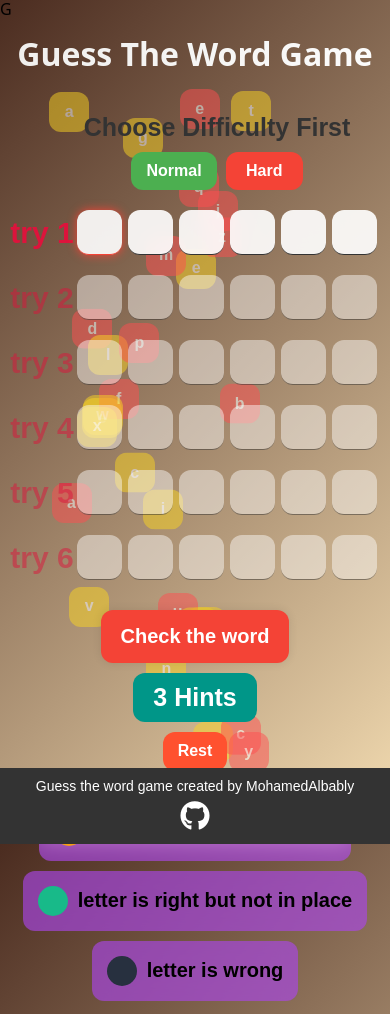
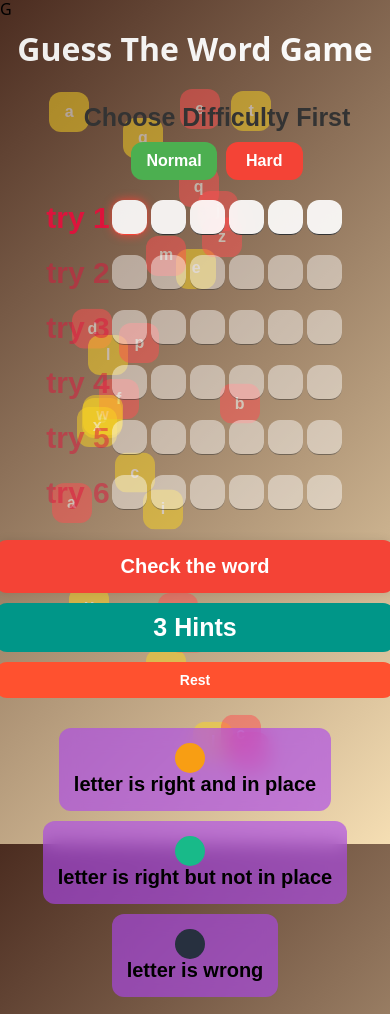
Before and after one commit to MohamedAlbably/Guess-The-Word-Game-, a plain HTML site: page index.html in a window 390 px wide. Shown: the top 1014 px of the page. Drawn offline with Linux system fonts and the light colour scheme; a web font is replaced by a local one.

Commit message:
Update guess.css

```diff
--- a/guess.css
+++ b/guess.css
@@ -212,13 +212,14 @@ p
 }
 
 footer{
-    position: fixed ;
+    position: relative;
     text-align: center;
     padding: 10px;
     background-color:#333;
-    bottom: 0;
+    bottom: -300px;
     left: 0;
-    width: 100%;
+    top: 50%;
+    width: 109%;
     font-size: 14px;
     color:white;
     font-family: Arial, Helvetica, sans-serif;
@@ -379,9 +380,9 @@ h2
         margin: 0 3px;
     }
     .control {
-        padding: 10px 15px;
+        padding: 10px 50px;
         font-size: 16px;
-        flex-direction: column;
+        flex-direction: row;
     }
 
     h1 {
@@ -420,13 +421,13 @@ h2
     }
 }
 
-        @media (max-width: 480px) {
+       /* @media (max-width: 480px) {
             h1 {
                 font-size: 30px;
             }
             .game-area input {
                 width: 40px;
-                height: 40px;
+                height: 50px;
                 font-size: 40px;
             }
             .massege {
@@ -435,5 +436,40 @@ h2
             .massege span {
                 font-size: 36px;
             }
+        }*/
 
-        }
+        @media (max-width: 480px) {
+    .game-area .inputs input {
+        width: 35px;
+        height: 35px;
+        font-size: 25px;
+        margin: 0 2px;
+    }
+
+    .control {
+        flex-direction: column;
+        gap: 5px;
+    }
+
+    .control .chack,
+    .control .hint,
+    .control .rest {
+        width: 100%;
+        padding: 8px 0;
+        font-size: 14px;
+    }
+
+    h1 {
+        font-size: 24px;
+        padding: 10px;
+    }
+
+    p {
+        font-size: 24px;
+    }
+
+    .game-colors .key-color {
+        flex-direction: column;
+        align-items: flex-start;
+    }
+}
```
